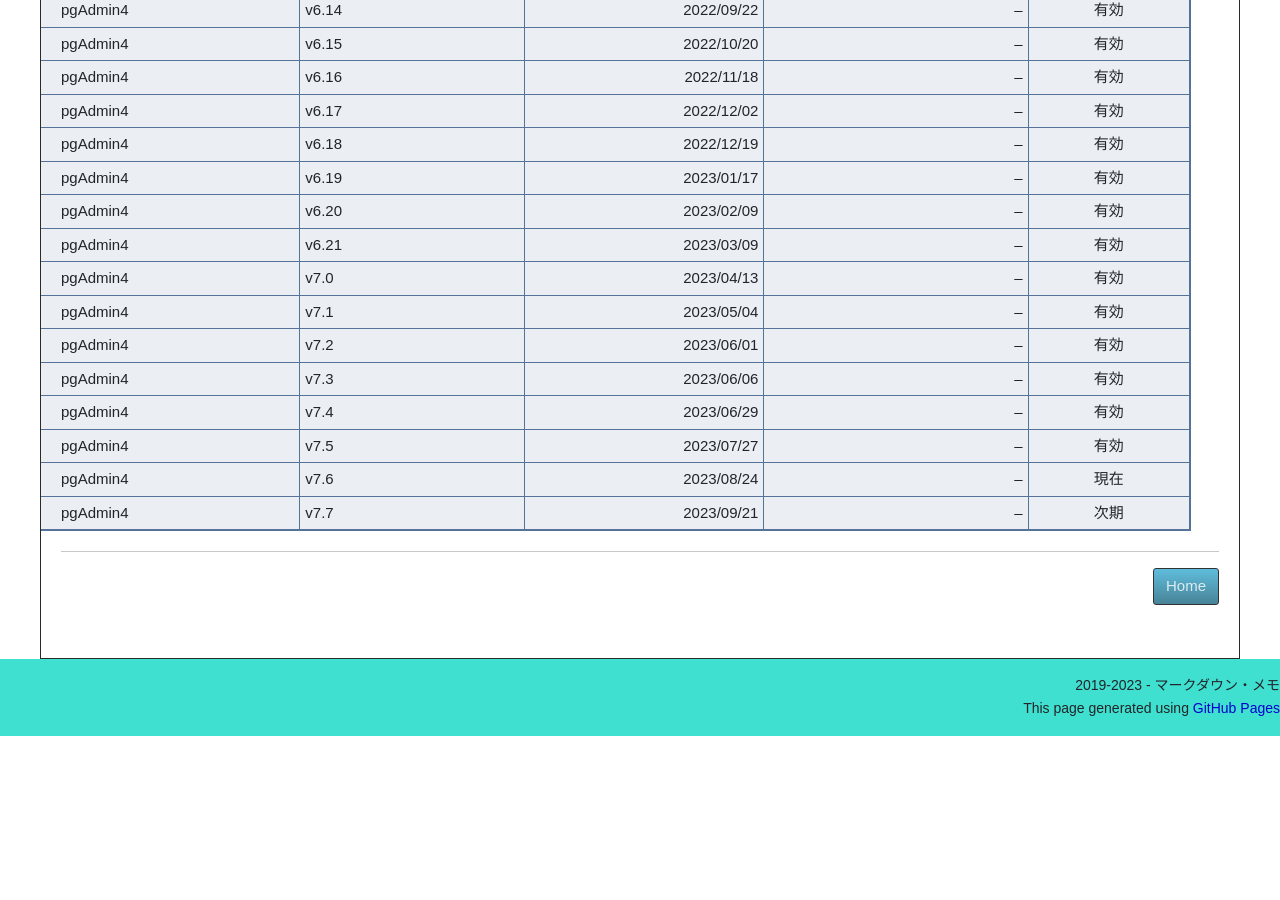
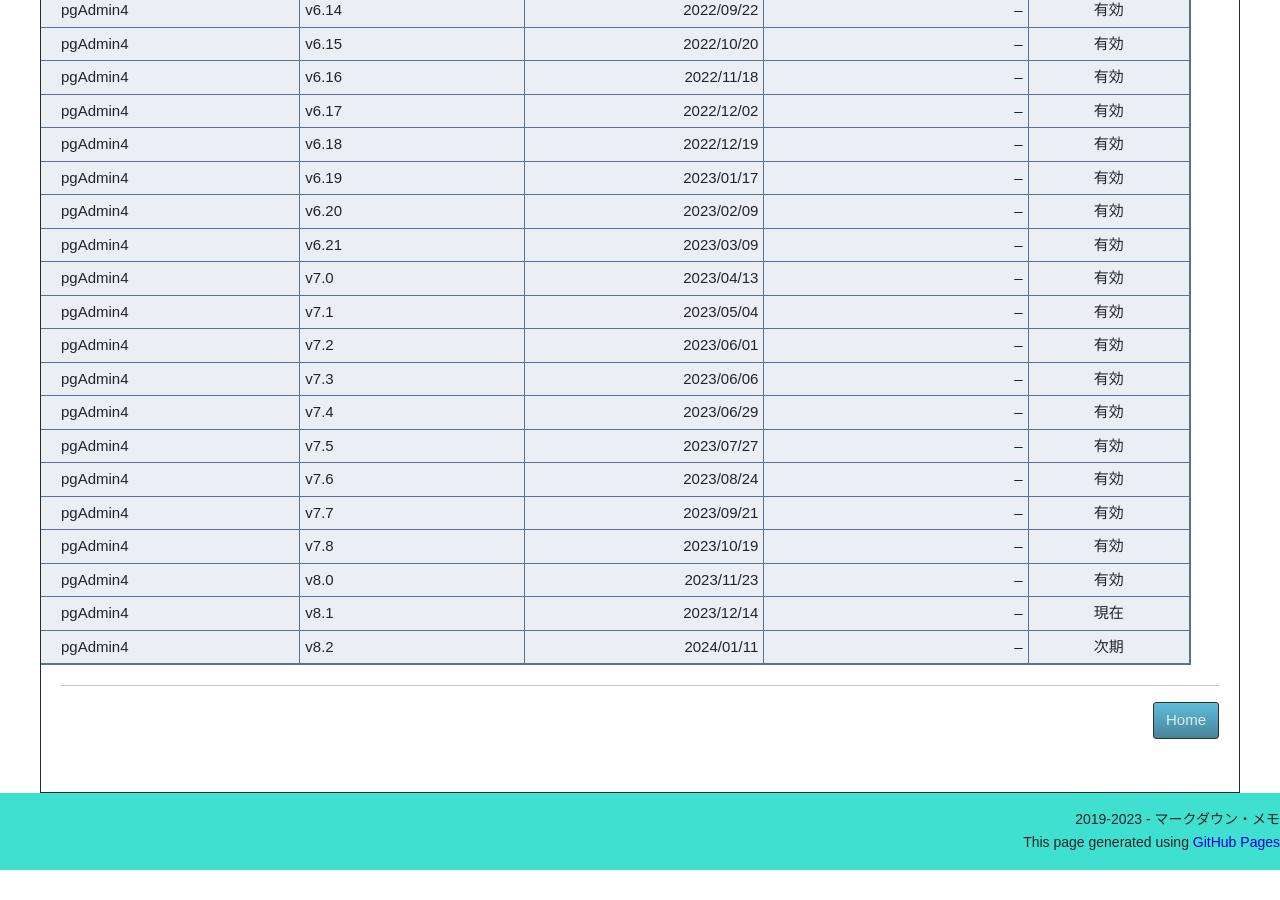
Before and after one commit to person-carrying-water/person-carrying-water.github.io, a Jekyll site: the page built from Contents/PostgreSql/PgAdminSupport.md, in a window 1280 px wide and 900 px high, scrolled down 3425 px. Built offline with Jekyll 4.4.1, drawn with Linux system fonts in a browser that asks for light colours; nearby versions of some CDN libraries; emoji names are drawn with the system emoji font; before the commit the page ends 4191 px from its top, so only the background shows below that; some of the changed text lies outside the part shown.

Commit message:
Win240111

```diff
--- a/Contents/PostgreSql/PgAdminSupport.md
+++ b/Contents/PostgreSql/PgAdminSupport.md
@@ -3,7 +3,7 @@
 title: ":newspaper: サポート表"
 description: ":paperclip: pgAdmin サポート表"
 date: "2020/05/17"
-lastmod: "2023/09/06"
+lastmod: "2024/01/10"
 ---
 
 ## 1. サポートについて
@@ -119,7 +119,11 @@
 | pgAdmin4 | v7.3    | 2023/06/06 |     -- |   有効  |
 | pgAdmin4 | v7.4    | 2023/06/29 |     -- |   有効  |
 | pgAdmin4 | v7.5    | 2023/07/27 |     -- |   有効  |
-| pgAdmin4 | v7.6    | 2023/08/24 |     -- |   現在  |
-| pgAdmin4 | v7.7    | 2023/09/21 |     -- |   次期  |
+| pgAdmin4 | v7.6    | 2023/08/24 |     -- |   有効  |
+| pgAdmin4 | v7.7    | 2023/09/21 |     -- |   有効  |
+| pgAdmin4 | v7.8    | 2023/10/19 |     -- |   有効  |
+| pgAdmin4 | v8.0    | 2023/11/23 |     -- |   有効  |
+| pgAdmin4 | v8.1    | 2023/12/14 |     -- |   現在  |
+| pgAdmin4 | v8.2    | 2024/01/11 |     -- |   次期  |
 
 * * *
```
Also changed, not shown: Contents/Electronic/MicrochipRelease.md (+3 -2 lines), Contents/PostgreSql/PostgreSqlSupport.md (+40 -33 lines).
